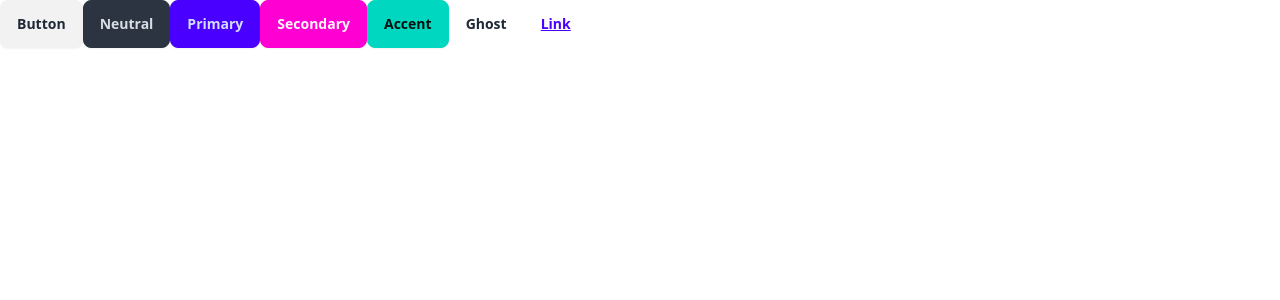
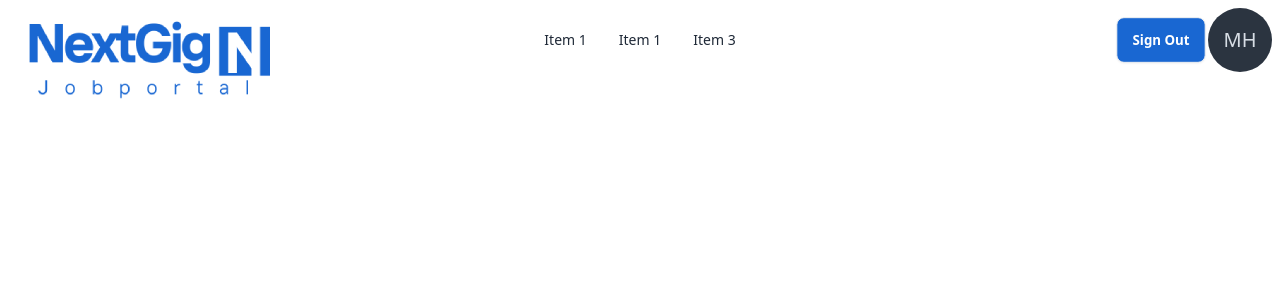
Before and after one commit to mdhasankha-1023/NextGig_client_side, a React (Vite) app: page / in a window 1280 px wide. Shown: the top 300 px of the page. Built offline with nearby package versions, Linux system fonts and the light colour scheme.

Commit message:
Add: NavigationBar added

```diff
--- a/package.json
+++ b/package.json
@@ -10,8 +10,12 @@
     "preview": "vite preview"
   },
   "dependencies": {
+    "localforage": "^1.10.0",
+    "match-sorter": "^6.3.4",
     "react": "^18.2.0",
-    "react-dom": "^18.2.0"
+    "react-dom": "^18.2.0",
+    "react-router-dom": "^6.23.1",
+    "sort-by": "^1.2.0"
   },
   "devDependencies": {
     "@types/react": "^18.2.66",
--- /dev/null
+++ b/src/Components/NavigationBar/NavigationBar.jsx
@@ -0,0 +1,102 @@
+import { useState } from 'react';
+import companyLogo from '../../assets/Logo/NextGig.png'
+import Buttons from '../UI/Buttons'
+import UserAvatar from '../UI/UserAvatar';
+
+export default function NavigationBar() {
+    const [toggle, setToggle] = useState(false)
+    const user = false;
+
+    // handleToggleBtn
+    const handleToggleBtn = () => {
+        setToggle(!toggle)
+    }
+
+    // nav links
+    const lgNavLinks = (
+        <>
+            <li><a>Item 1</a></li>
+            <li><a>Item 1</a></li>
+            <li><a>Item 3</a></li>
+        </>
+    )
+
+    const smNavLinks = (
+        <>
+            <li>
+                {user?.email ?
+                    <UserAvatar type={'withPic'} />
+                    :
+                    <UserAvatar sortName={'MH'} />
+                }
+            </li>
+
+            <li><a>Item 1</a></li>
+            <li><a>Item 1</a></li>
+            <li><a>Item 3</a></li>
+            <li><a>Item 3</a></li>
+            <li>
+            {
+                user ? <div className="flex flex-col justify-center items-center gap-4">
+
+                    <Buttons value={'Sign In'} />
+                    <Buttons value={'Sign Up'} />
+                </div> :
+                    <>
+                        <Buttons value={'Sign Out'} />
+
+                    </>
+            }
+            </li>
+
+        </>
+    )
+
+
+
+    return (
+        <div className="navbar bg-base-100">
+            <div className="lg:navbar-start justify-between">
+
+                {/* company logo */}
+                <a className="btn btn-ghost text-xl">
+                    <img className='w-[250px] h-[#150px]' src={companyLogo} alt="company logo" />
+                </a>
+
+                <div className="dropdown">
+                    {/* toggle icon */}
+                    <div onClick={handleToggleBtn} role="button" className="btn btn-ghost lg:hidden">
+                        <svg xmlns="http://www.w3.org/2000/svg" className="h-5 w-5" fill="none" viewBox="0 0 24 24" stroke="currentColor"><path strokeLinecap="round" strokeLinejoin="round" strokeWidth="2" d="M4 6h16M4 12h8m-8 6h16" /></svg>
+                    </div>
+                </div>
+                {/* small device nav link */}
+                <ul className={`menu menu-sm absolute top-[35%] content-center dropdown-content mt-3 z-[1] p-2 shadow bg-base-100 rounded-box w-full ${toggle ? 'flex' : 'hidden'}`}>
+                    {smNavLinks}
+                </ul>
+            </div>
+            <div className="navbar-center hidden lg:flex">
+
+                {/* large device nav link */}
+                <ul className="menu menu-horizontal px-1">
+                    {lgNavLinks}
+                </ul>
+            </div>
+            <div className="navbar-end hidden lg:flex">
+                {
+                    user ? <div className="flex gap-4">
+
+                        <Buttons value={'Sign In'} />
+                        <Buttons value={'Sign Up'} />
+                    </div> :
+                        <>
+                            <Buttons value={'Sign Out'} />
+                            {user?.email ?
+                                <UserAvatar type={'withPic'} />
+                                :
+                                <UserAvatar sortName={'MH'} />}
+                        </>
+                }
+            </div>
+        </div>
+    )
+}
--- /dev/null
+++ b/src/Components/UI/Buttons.jsx
@@ -0,0 +1,9 @@
+
+// eslint-disable-next-line react/prop-types
+export default function Buttons({value, style}) {
+    return (
+        <button className={`btn bg-primaryBtn text-[#fff] ${style}`}>
+            {value}
+        </button>
+    )
+}
--- /dev/null
+++ b/src/Components/UI/UserAvatar.jsx
@@ -0,0 +1,21 @@
+
+// eslint-disable-next-line react/prop-types
+export default function UserAvatar({type, sortName}) {
+    return (
+        <>{type === 'withPic' ?
+            <div className="avatar">
+                <div className="w-16 rounded-full">
+                    <img src="https://img.daisyui.com/images/stock/photo-1534528741775-53994a69daeb.jpg" />
+                </div>
+            </div>
+            :
+            <div className="avatar placeholder">
+                <div className="bg-neutral text-neutral-content rounded-full w-16">
+                    <span className="text-xl">{sortName}</span>
+                </div>
+            </div>
+        }
+
+        </>
+    )
+}
--- a/src/Layouts/MainLayout/MainLayout.jsx
+++ b/src/Layouts/MainLayout/MainLayout.jsx
@@ -1,14 +1,9 @@
+import NavigationBar from "../../Components/NavigationBar/NavigationBar";
 
 export default function MainLayout() {
   return (
     <div>
-      <button className="btn">Button</button>
-      <button className="btn btn-neutral">Neutral</button>
-      <button className="btn btn-primary">Primary</button>
-      <button className="btn btn-secondary">Secondary</button>
-      <button className="btn btn-accent">Accent</button>
-      <button className="btn btn-ghost">Ghost</button>
-      <button className="btn btn-link">Link</button>
+      <NavigationBar/>
     </div>
   )
 }
--- a/tailwind.config.js
+++ b/tailwind.config.js
@@ -6,6 +6,9 @@ export default {
   ],
   theme: {
     extend: {},
+    colors:{
+      "primaryBtn" : '#1967D2'
+    }
   },
   plugins: [
     // eslint-disable-next-line no-undef
```
Also changed, not shown: src/assets/Logo/NextGig.png (added), 1 other file (tests, documents, lock files or other folders).
